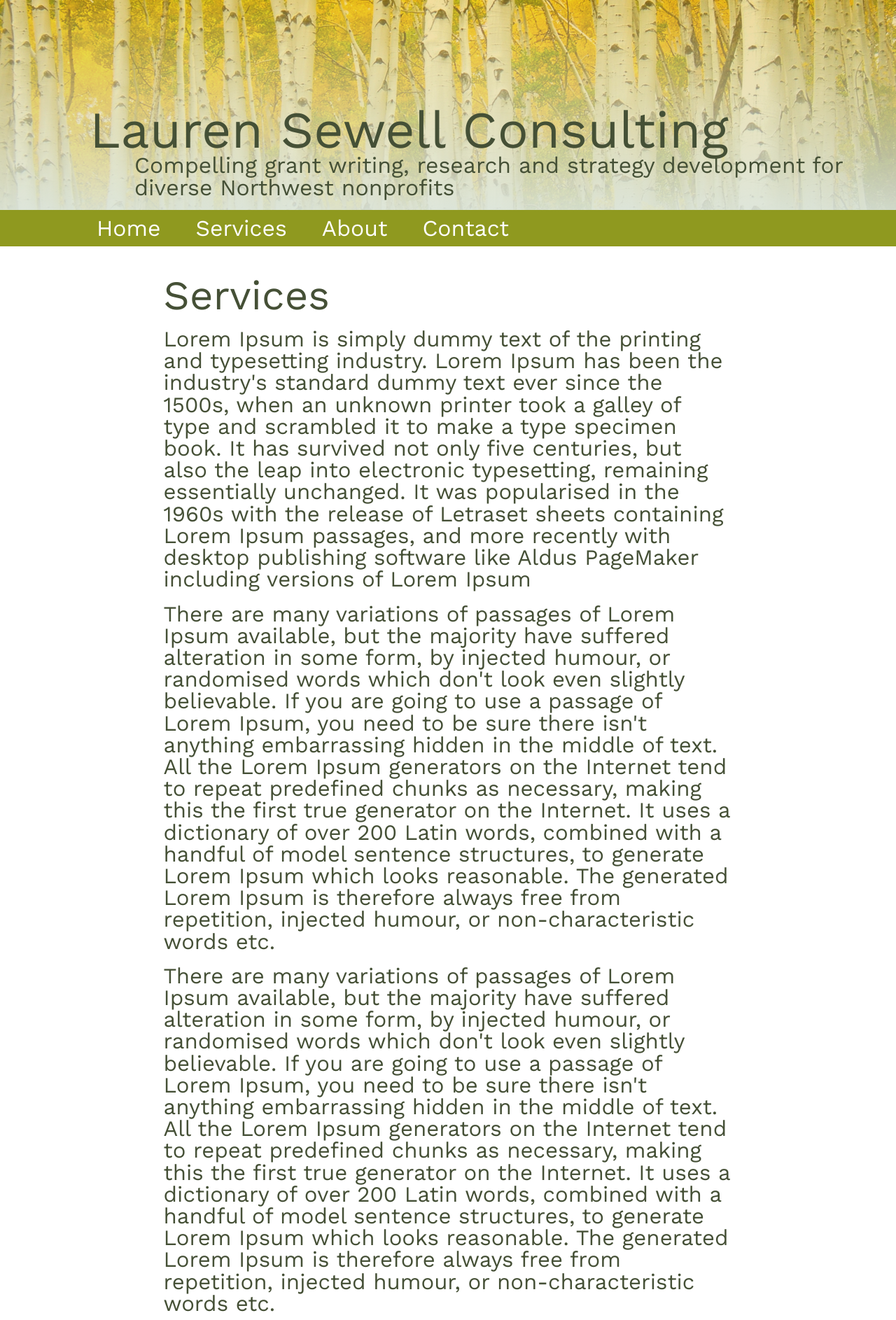
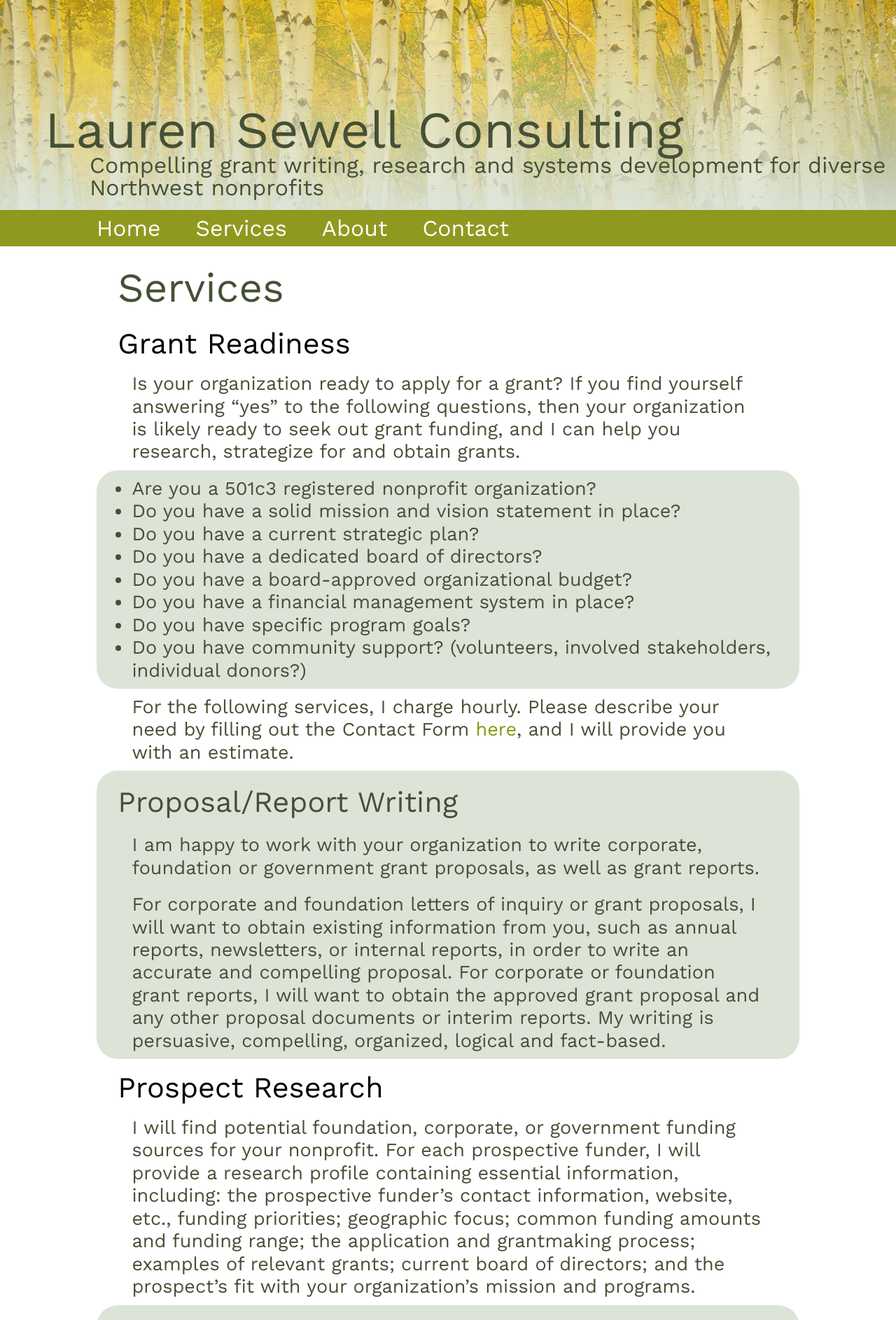
Before and after one commit to ted-miller92/it161, a PHP site: page /fp/services.php in a window 1280 px wide. Shown: the top 1886 px of the page at 70% size. Run offline with PHP 8.4, Linux system fonts and the light colour scheme.

Commit message:
it161 fp commit for Mar 22, 2021

```diff
--- a/fp/contact.php
+++ b/fp/contact.php
@@ -35,8 +35,8 @@
 
                 include 'includes/contact_include.php'; #site keys & code here
 
-                $toAddress = "lauren.sewell@protonmail.com";  //place your/your client's email address here
-                $toName = "Lauren Sewell"; //place your client's name here
+                $toAddress = "theodoremiller92@protonmail.com";  //place your/your client's email address here
+                $toName = "Ted Miller"; //place your client's name here
                 $website = "Contact form test";  //place NAME of your client's website
 
                 //echo loadContact('simple.php');#demonstrates a simple contact form
@@ -46,7 +46,7 @@
             <!--Right side-->
             <aside>
                 <img src="images/lauren.jpg">
-                <p>The standard chunk of Lorem Ipsum used since the 1500s is reproduced below for those interested. Sections 1.10.32 and 1.10.33 from "de Finibus Bonorum et Malorum"</p>
+                <p>Lauren is a Northwest grant writer passionate about social services, conservation, literary arts and programs that improve the fabric of the Puget Sound region</p>
                 <div class="linkBox">
                     <a href="#" class="fa fa-linkedin"></a>
                     <a href="#" class="fa fa-instagram"></a>
--- a/fp/css/fp.css
+++ b/fp/css/fp.css
@@ -8,7 +8,6 @@ Rifle Green: #455036
 html{
     width:100%;
     font-family: 'Work Sans', sans-serif;
-
 }
 body{
     width:100%;
@@ -17,7 +16,7 @@ body{
 }
 main{
     width:100%;
-    margin:10px auto 10px auto;
+    padding:10px auto 10px auto;
     font-size:1.3em;
     background-color:white;
 }
@@ -45,22 +44,46 @@ h2{
 }
 article{
     background-color:white;
+    /*padding:10px 0 10px 0;*/
     border-radius:0px;
 }
 article p{
     display:block;
     position:inherit;
-    margin:2% auto 2% auto;
+    padding:3%;
     font-size:1em;
-    max-width:90%;
+    line-height:1.2;
     color:#455036;
 }
 article h2{
     display:block;
     position:inherit;
+    font-size:2em;
+    padding:3%;
+    max-width:90%;
+}
+article h3{
+    display:block;
+    position:inherit;
     font-size:1.5em;
-    margin:auto;
+    padding:3%;
     max-width:90%;
+}
+article a{
+    color:#899414;
+}
+article div.qualifications{
+    display:block;
+    background-color:#DCE4D8;
+    position:inherit;
+    padding:5% 0 5% 0;
+    font-size:1em;
+    line-height:1.2;
+    color:#455036;
+}
+ul.qualificationsList{
+    list-style:disc;
+    padding:2% 10% 2% 10%;
 }
 aside{
     display:none;
@@ -71,8 +94,8 @@ aside p{
 }
 /*Forms styles*/
 .formElement{
-    margin:auto;
-    padding:0 2% 0 2%;
+    margin:20px auto auto auto;
+    /*padding:0 2% 0 2%;*/
     align-self:center;
     max-width:100%;
 }
@@ -130,61 +153,28 @@ div#contactTed{
 }
 /*Tablet*/
 @media (min-width:480px)
-    and (max-width:1024px){
+    and (max-width:1023px){
         main{
-            display:flex;
-            flex-direction:row;
-            flex-wrap:nowrap;
-            align-content:flex-start;
-            align-items:flex-start;
-        }
-        article{
-            width:350%;
-        }
-        .secondaryContent{
             width:90%;
         }
+        article h3{
+            padding:10px 0 10px 5%;
+        }
+        article div.qualifications{
+            border-top-right-radius:30px;
+            border-bottom-right-radius:30px;
+        }
+        article p{
+            padding:0 5% 2% 10%;
+        }
         aside{
-            display:block;
-            border-radius:20px;
-            margin:45px 2% 0 2%;
-        }
-        aside img{
-            display:block;
-            position:static;
-            margin:auto;
-            max-width:70%;
-            margin-top:20px;
-            border-radius:50%;
-        }
-        aside p{
-            display:block;
-            position:static;
-            margin:auto;
-            max-width:80%;
-            font-size:0.8em;
-            margin-top:10px;
-            color:#455036;
-        }
-        aside div.linkBox{
-            width: 70%;
-            margin:auto;
-            display:flex;
-            flex-direction:row;
-            justify-content:center;
-            align-content:space-between;
-            flex-wrap:nowrap;
-            padding:20px 0 20px 0;
-        }
-        aside div.linkBox a{
-            margin:auto;
-            font-size:1.5em;
+            display:none;
         }
 }
 /*Desktop*/
-@media (min-width:1025px){
+@media (min-width:1024px){
     html, body{
-    width:100%;
+        width:100%;
     }
     main{
         width:80%;
@@ -198,19 +188,32 @@ div#contactTed{
     }
     article{
         width:350%;
-        padding-top:2%;
         border-radius:20px;
         margin:1%;
     }
-    .secondaryContent{
-        width:90%;
-        margin:auto;
-    }
     article h2{
         font-size:2.8em;
+        padding:20px 0 10px 3%;
+    }
+    article h3{
+        font-size:2em;
+        padding:20px 0 10px 3%;
     }
     article p{
-        font-size:1.5em;
+        display:block;
+        position:inherit;
+        padding:10px 5% 10px 5%;
+        font-size:1.3em;
+        line-height:1.2;
+        color:#455036;
+    }
+    article div.qualifications{
+        border-radius:30px;
+        padding:0;
+    }
+    ul.qualificationsList{
+        font-size:1.3em;
+        padding:10px 0 10px 5%;
     }
     .formElement{
         margin:0 auto 2% 5%;
--- a/fp/css/header.css
+++ b/fp/css/header.css
@@ -48,7 +48,7 @@ header #filter{
 }
 /*Tablet*/
 @media (min-width:480px)
-    and (max-width:1024px){
+    and (max-width:1023px){
         #homeLinkLarge{
             display:none;
         }
@@ -64,7 +64,7 @@ header #filter{
         }
 }
 /*Desktop*/
-@media (min-width: 1025px)
+@media (min-width: 1024px)
     and (max-width: 3840px){
         #homeLink{
             display:none;
@@ -83,7 +83,7 @@ header #filter{
         }
         header h1 a{
             font-size:4.6em;
-            margin-left:10%;
+            margin-left:5%;
             top:150px;
             color:#455036;
         }
@@ -93,7 +93,7 @@ header #filter{
             top:220px;
             font-size:2em;
             color:#455036;
-            margin-left:15%;
+            margin-left:10%;
         }
         header #filter{
             height:300px;
--- a/fp/css/nav.css
+++ b/fp/css/nav.css
@@ -44,7 +44,7 @@ ul.topNav{
     padding:10px;
 }
 /*for desktop view*/
-@media(min-width: 1025px){
+@media(min-width: 1024px){
     li.homeLink{
         margin-left:10%;
     }
--- a/fp/includes/header.php
+++ b/fp/includes/header.php
@@ -11,7 +11,7 @@
             <div id="filter"></div>
             <h1><a id="homeLink" href="index.php" title="home">L. Sewell Consulting</a></h1>
             <h1><a id="homeLinkLarge" href="index.php" title="home">Lauren Sewell Consulting</a></h1>
-            <h2>Compelling grant writing, research and strategy development for diverse Northwest nonprofits</h2>
+            <h2>Compelling grant writing, research and systems development for diverse Northwest nonprofits</h2>
             <img src="images/birch-background-hd-3840x2400-104983.jpg" alt="birches">
         </header>
     </body>
--- a/fp/services.php
+++ b/fp/services.php
@@ -22,12 +22,37 @@
         <main>
             <!--Left side-->
             <article>
-                <div class="secondaryContent">
                 <h2>Services</h2>
-                <p>Lorem Ipsum is simply dummy text of the printing and typesetting industry. Lorem Ipsum has been the industry's standard dummy text ever since the 1500s, when an unknown printer took a galley of type and scrambled it to make a type specimen book. It has survived not only five centuries, but also the leap into electronic typesetting, remaining essentially unchanged. It was popularised in the 1960s with the release of Letraset sheets containing Lorem Ipsum passages, and more recently with desktop publishing software like Aldus PageMaker including versions of Lorem Ipsum</p>
-                <p>There are many variations of passages of Lorem Ipsum available, but the majority have suffered alteration in some form, by injected humour, or randomised words which don't look even slightly believable. If you are going to use a passage of Lorem Ipsum, you need to be sure there isn't anything embarrassing hidden in the middle of text. All the Lorem Ipsum generators on the Internet tend to repeat predefined chunks as necessary, making this the first true generator on the Internet. It uses a dictionary of over 200 Latin words, combined with a handful of model sentence structures, to generate Lorem Ipsum which looks reasonable. The generated Lorem Ipsum is therefore always free from repetition, injected humour, or non-characteristic words etc.</p>
-                <p>There are many variations of passages of Lorem Ipsum available, but the majority have suffered alteration in some form, by injected humour, or randomised words which don't look even slightly believable. If you are going to use a passage of Lorem Ipsum, you need to be sure there isn't anything embarrassing hidden in the middle of text. All the Lorem Ipsum generators on the Internet tend to repeat predefined chunks as necessary, making this the first true generator on the Internet. It uses a dictionary of over 200 Latin words, combined with a handful of model sentence structures, to generate Lorem Ipsum which looks reasonable. The generated Lorem Ipsum is therefore always free from repetition, injected humour, or non-characteristic words etc.</p>
+                <h3>Grant Readiness</h3>
+                    <p>Is your organization ready to apply for a grant? If you find yourself answering “yes” to the following questions, then your organization is likely ready to seek out grant funding, and I can help you research, strategize for and obtain grants.</p>
+                <div class="qualifications">
+
+                    <ul class="qualificationsList">
+                        <li>Are you a 501c3 registered nonprofit organization?</li>
+                        <li>Do you have a solid mission and vision statement in place?</li>
+                        <li>Do you have a current strategic plan?</li>
+                        <li>Do you have a dedicated board of directors?</li>
+                        <li>Do you have a board-approved organizational budget?</li>
+                        <li>Do you have a financial management system in place?</li>
+                        <li>Do you have specific program goals?</li>
+                        <li>Do you have community support? (volunteers, involved stakeholders, individual donors?)</li>
+                    </ul>
                 </div>
+                <p>For the following services, I charge hourly. Please describe your need by filling out the Contact Form <a href="contact.php" target="_blank">here</a>, and I will provide you with an estimate.</p>
+                <div class="qualifications">
+                    <h3>Proposal/Report Writing</h3>
+                    <p>I am happy to work with your organization to write corporate, foundation or government grant proposals, as well as grant reports.</p>
+                    <p>For corporate and foundation letters of inquiry or grant proposals, I will want to obtain existing information from you, such as annual reports, newsletters, or internal reports, in order to write an accurate and compelling proposal. For corporate or foundation grant reports, I will want to obtain the approved grant proposal and any other proposal documents or interim reports. My writing is persuasive, compelling, organized, logical and fact-based.</p>
+                </div>
+                <h3>Prospect Research</h3>
+                <p>I will find potential foundation, corporate, or government funding sources for your nonprofit. For each prospective funder, I will provide a research profile containing essential information, including: the prospective funder’s contact information, website, etc., funding priorities; geographic focus; common funding amounts and funding range; the application and grantmaking process; examples of relevant grants; current board of directors; and the prospect’s fit with your organization’s mission and programs.</p>
+                <div class="qualifications">
+                    <h3>Grant Systems</h3>
+                    <p>While getting grants is one thing, tracking them and organizing portfolios is another matter. I provide services that will help you develop and solidify your grants calendar, prospect tracking systems, funding readiness and donor strategy via the prospect pipeline.</p>
+                </div>
+                <h3>Writing and Editing</h3>
+                <p>In addition to writing grant proposals, reports and letters of inquiry, I can edit other organizational documents including annual reports, donor communications, press releases, case statements or fact sheets.</p>
+                <p>Please note: I am unable to write grants for individuals, churches or institutions of faith, or for-profit businesses.</p>
             </article>
         </main>
         <?php include "includes/footer.php"?>
```
Also changed, not shown: fp/about.php (+21 -5 lines), fp/index.php (+3 -4 lines).
